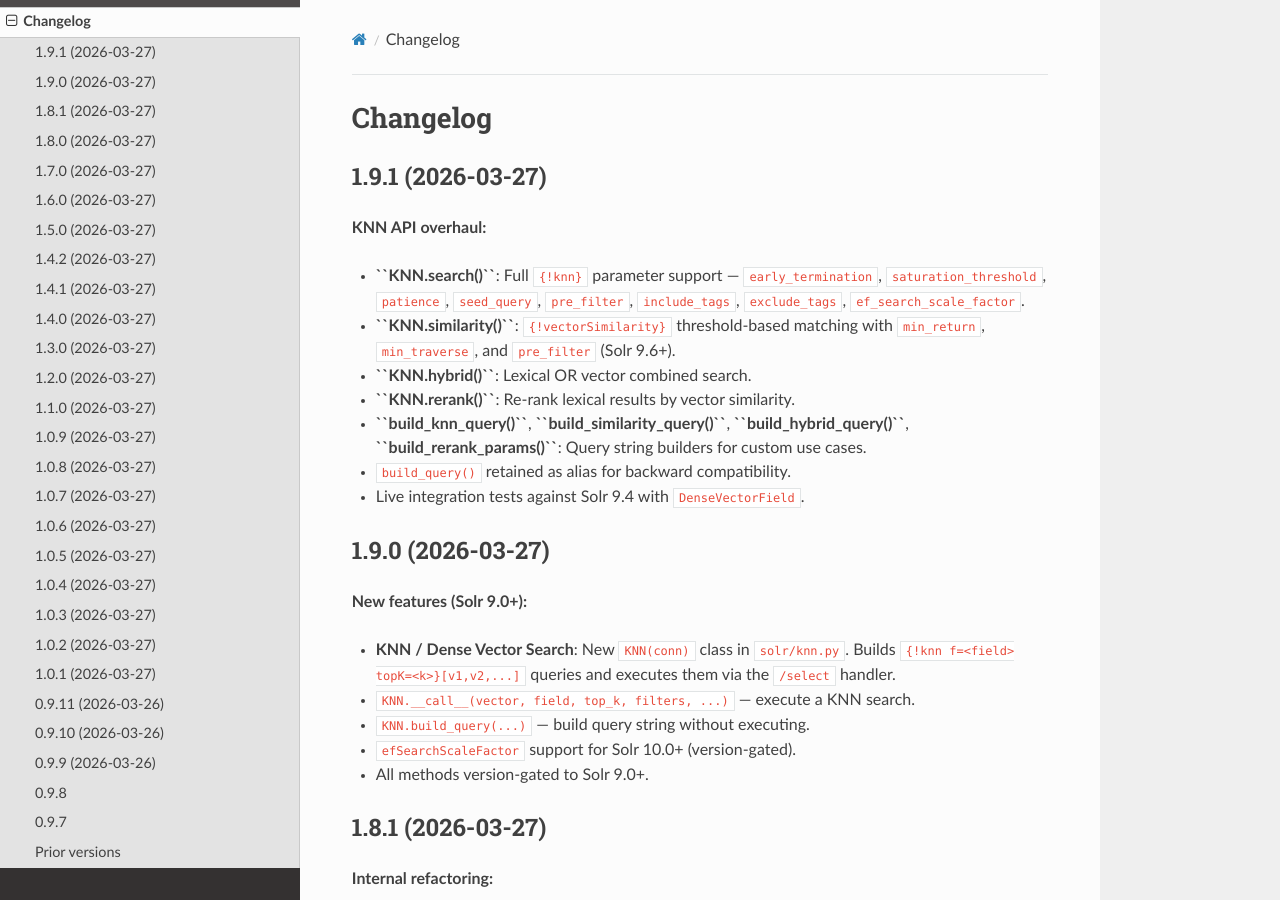
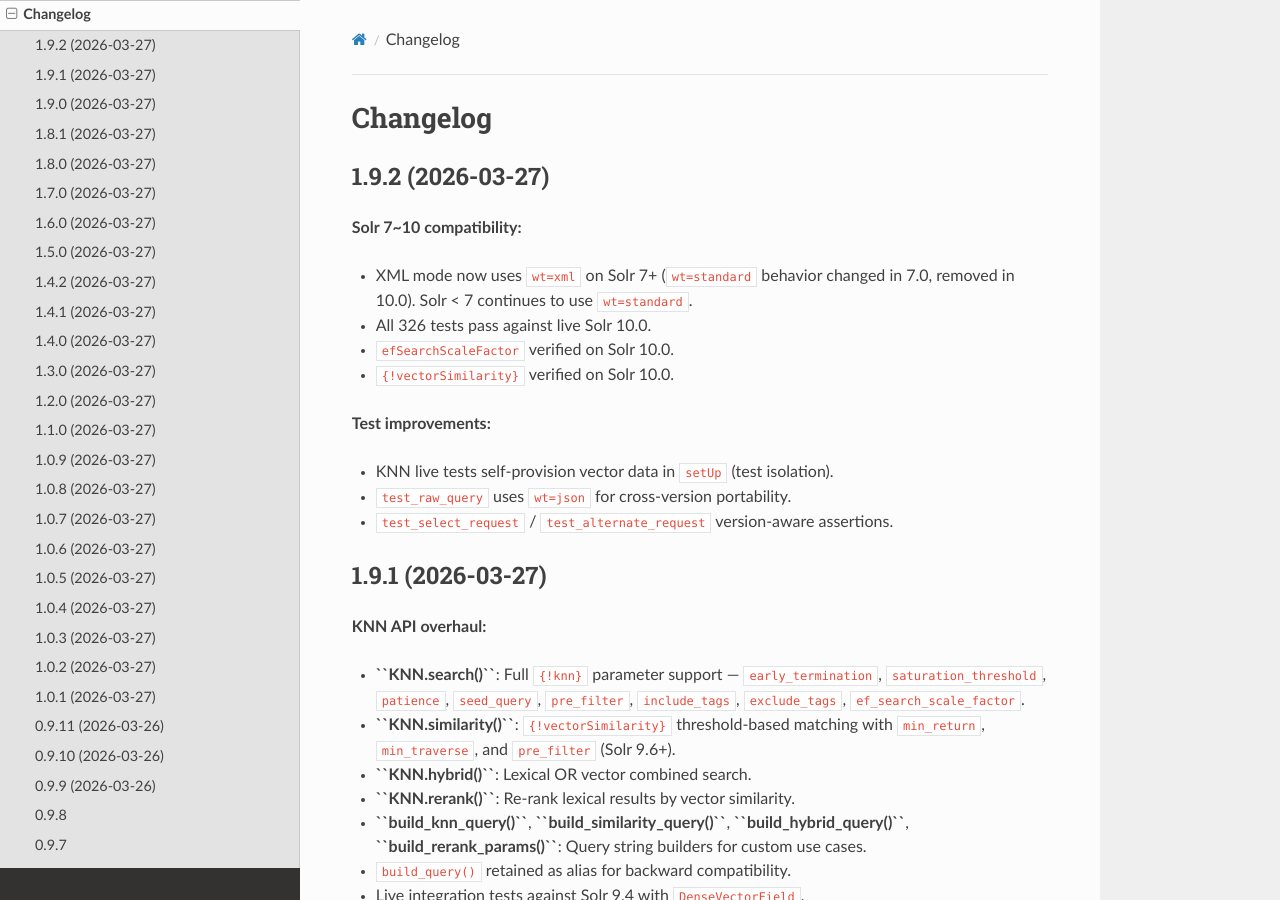
Before and after one commit to search5/solrpy, a Sphinx documentation site: the page built from docs/changelog.rst, in a window 1280 px wide and 900 px high. Built offline with Sphinx 7.4.7 and the Read the Docs theme 3.1.0, drawn with Linux system fonts in a browser that asks for light colours; comment, search, counter and statistics services are not loaded.

Commit message:
Release v1.9.2
- Solr 6~10 full compatibility: wt=xml on Solr 7+ (wt=standard changed in 7.0)
- Verified against Solr 6.6, 7.7, 8.11, 9.7, 10.0 — all 0 failures
- Add GitHub Actions CI matrix for 5 Solr versions
- Add local test script (scripts/test_all_versions.sh)
- KNN live tests version-gated (skip on <9.0, efSearchScaleFactor skip on <10.0)
- Test isolation: Paginator uses prefixed IDs instead of delete_query('*:*')
- All 22 docstrings recovered, 100% coverage across 13 source files

Co-Authored-By: Claude Opus 4.6 (1M context) <noreply@anthropic.com>

```diff
--- a/docs/changelog.rst
+++ b/docs/changelog.rst
@@ -1,5 +1,23 @@
 Changelog
 =========
+
+1.9.2 (2026-03-27)
+-------------------
+
+**Solr 7~10 compatibility:**
+
+- XML mode now uses ``wt=xml`` on Solr 7+ (``wt=standard`` behavior changed
+  in 7.0, removed in 10.0). Solr < 7 continues to use ``wt=standard``.
+- All 326 tests pass against live Solr 10.0.
+- ``efSearchScaleFactor`` verified on Solr 10.0.
+- ``{!vectorSimilarity}`` verified on Solr 10.0.
+
+**Test improvements:**
+
+- KNN live tests self-provision vector data in ``setUp`` (test isolation).
+- ``test_raw_query`` uses ``wt=json`` for cross-version portability.
+- ``test_select_request`` / ``test_alternate_request`` version-aware assertions.
+
 
 1.9.1 (2026-03-27)
 -------------------
--- a/docs/conf.py
+++ b/docs/conf.py
@@ -9,8 +9,8 @@ project = 'solrpy'
 copyright = '2010-2026, solrpy developers'
 author = 'solrpy developers'
 
-version = '1.9.1'
-release = '1.9.1'
+version = '1.9.2'
+release = '1.9.2'
 
 # -- General configuration ---------------------------------------------------
 
--- a/pyproject.toml
+++ b/pyproject.toml
@@ -1,6 +1,6 @@
 [tool.poetry]
 name = "solrpy"
-version = "1.9.1"
+version = "1.9.2"
 description = "Client for the Solr search service"
 license = "Apache-2.0"
 readme = "README.md"
```
Also changed, not shown: README.md (+8 -0 lines), 5 other files.
